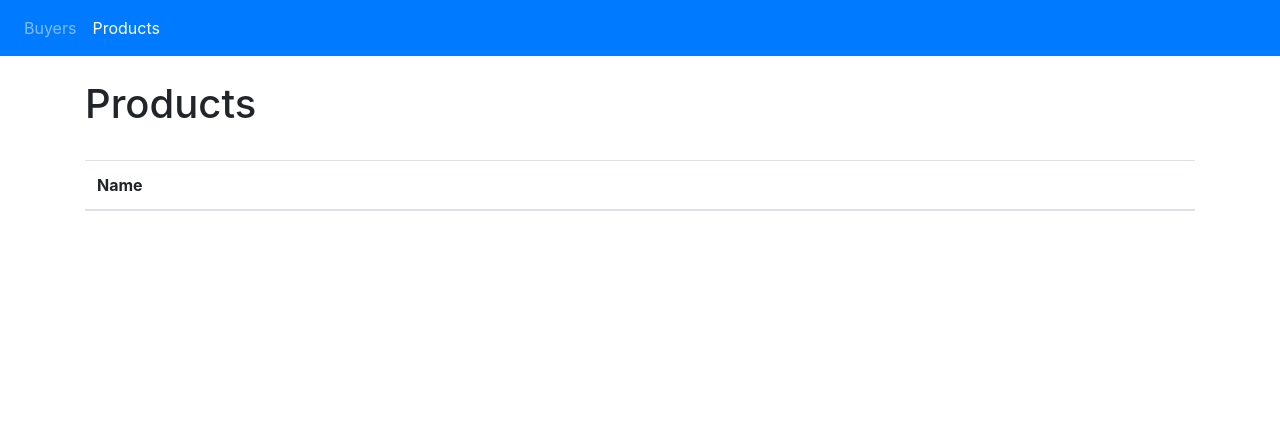
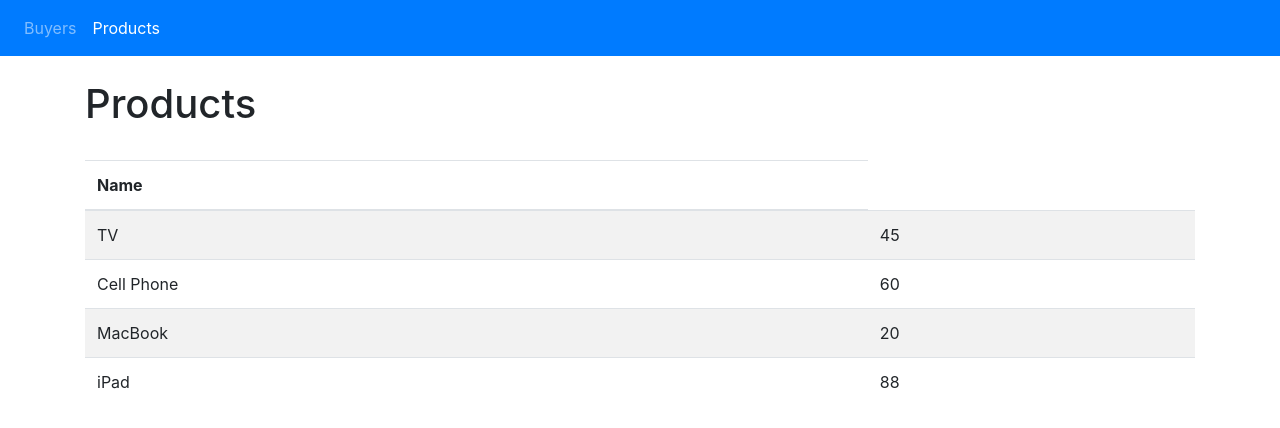
Before and after one commit to yomla/Store, an Angular app: page /products in a window 1280 px wide. Shown: the top 428 px of the page. Built offline with nearby package versions, Linux system fonts and the light colour scheme.

Commit message:
Zadatak 5

```diff
--- a/src/app/app.module.ts
+++ b/src/app/app.module.ts
@@ -8,6 +8,7 @@ import { BuyersComponent } from './components/buyers/buyers.component';
 import { ProductsComponent } from './components/products/products.component';
 import { AppRoutingModule } from './app-routing.module';
 import { BuyersService } from './shared/services/buyers.service';
+import { ProductsService } from './shared/services/products.service';
 import { BuyerDetailsComponent } from './components/buyers/buyer-details/buyer-details.component';
 
 
@@ -26,7 +27,7 @@ import { BuyerDetailsComponent } from './components/buyers/buyer-details/buyer-d
     AppRoutingModule
   ],
 
-  providers: [BuyersService],
+  providers: [BuyersService, ProductsService],
   bootstrap: [AppComponent]
 })
 export class AppModule { }
--- a/src/app/components/buyers/buyer-details/buyer-details.component.ts
+++ b/src/app/components/buyers/buyer-details/buyer-details.component.ts
@@ -16,7 +16,7 @@ export class BuyerDetailsComponent implements OnInit {
 
   ngOnInit() {
   	let id = parseInt(this.route.snapshot.paramMap.get('id'));
-    console.log(id, 'xxxx',  this.buyers.getBuyer(id));
+    console.log(id, '',  this.buyers.getBuyer(id));
     this.buyer = this.buyers.getBuyer(id);
   }
 
--- a/src/app/components/products/products.component.html
+++ b/src/app/components/products/products.component.html
@@ -9,11 +9,12 @@
     </tr>
   </thead>
   <tbody>
-    <tr *ngFor="let product of products ">
+    <tr *ngFor="let product of allProducts ">
       <td class="align-middle">
-        <a [routerLink]="['/products', product.id]">
-        {{ product.name }}
-        </a>
+          {{ product.name }}
+      </td>
+      <td class="align-middle">
+          {{ product.quantity }}
       </td>
 
       <!-- <td><button class="btn btn-danger btn-sm" (click)="remove(contact)">Remove</button></td> -->
--- a/src/app/components/products/products.component.ts
+++ b/src/app/components/products/products.component.ts
@@ -1,4 +1,6 @@
 import { Component, OnInit } from '@angular/core';
+import { ProductsService } from '../../shared/services/products.service';
+
 
 @Component({
   selector: 'app-products',
@@ -7,9 +9,12 @@ import { Component, OnInit } from '@angular/core';
 })
 export class ProductsComponent implements OnInit {
 
-  constructor() { }
+  allProducts: any[];
+
+  constructor(private product: ProductsService) { }
 
   ngOnInit() {
+  	this.allProducts = this.product.getProducts();
   }
 
 }
--- /dev/null
+++ b/src/app/shared/services/products.service.ts
@@ -0,0 +1,36 @@
+import { Injectable } from '@angular/core';
+
+@Injectable()
+export class ProductsService {
+
+	 private products = [
+      {
+        id :1,
+        name: "TV",
+        quantity: 45,
+      },
+      {
+        id :2,
+        name: "Cell Phone",
+        quantity: 60,
+      },
+      {
+        id :3,
+        name: "MacBook",
+        quantity: 20,
+      },
+      {
+        id :4,
+        name: "iPad",
+        quantity: 88,
+      },
+    ]
+
+
+  constructor() { }
+
+  public getProducts(){
+    return this.products;
+  }
+
+}
```
